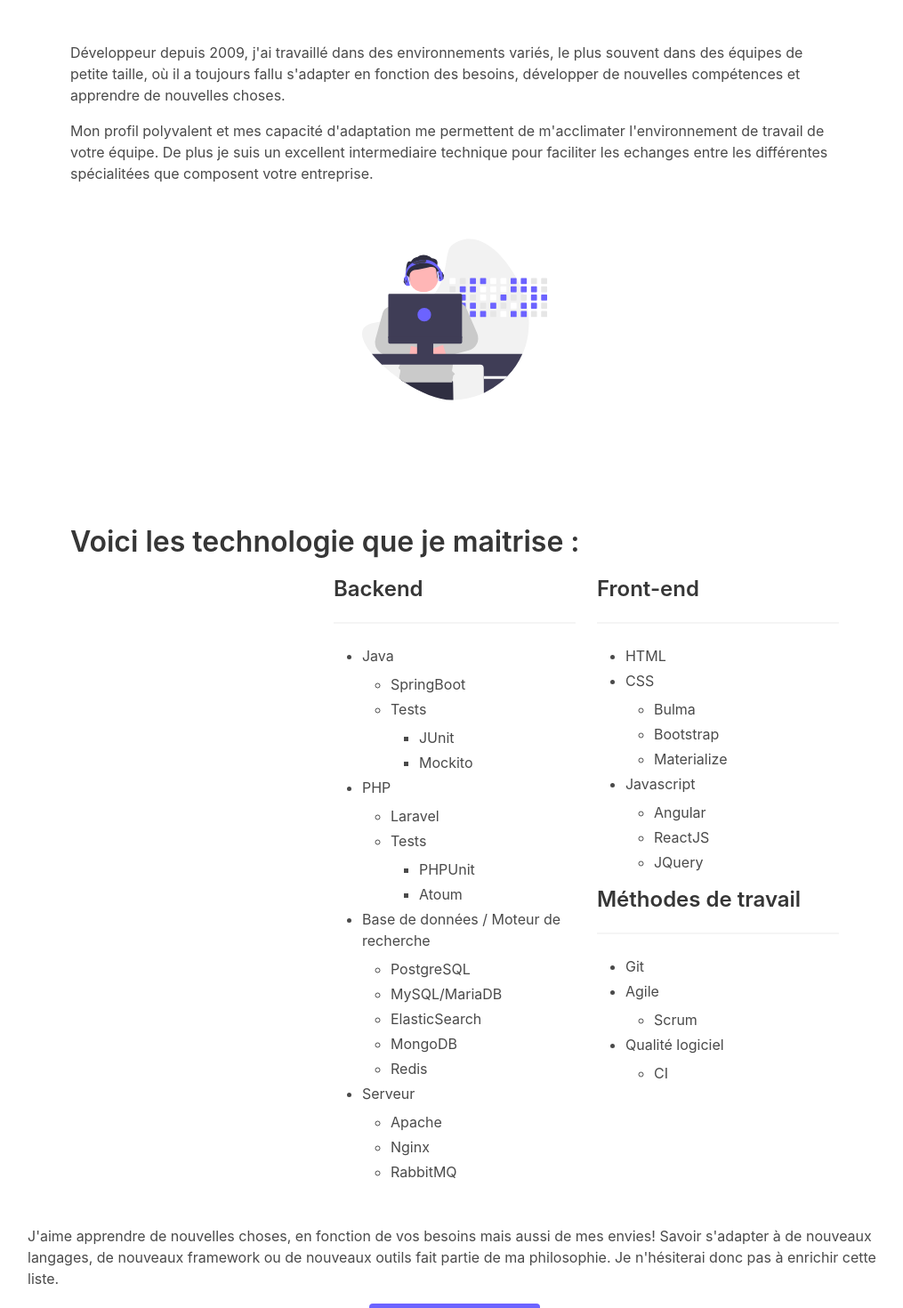
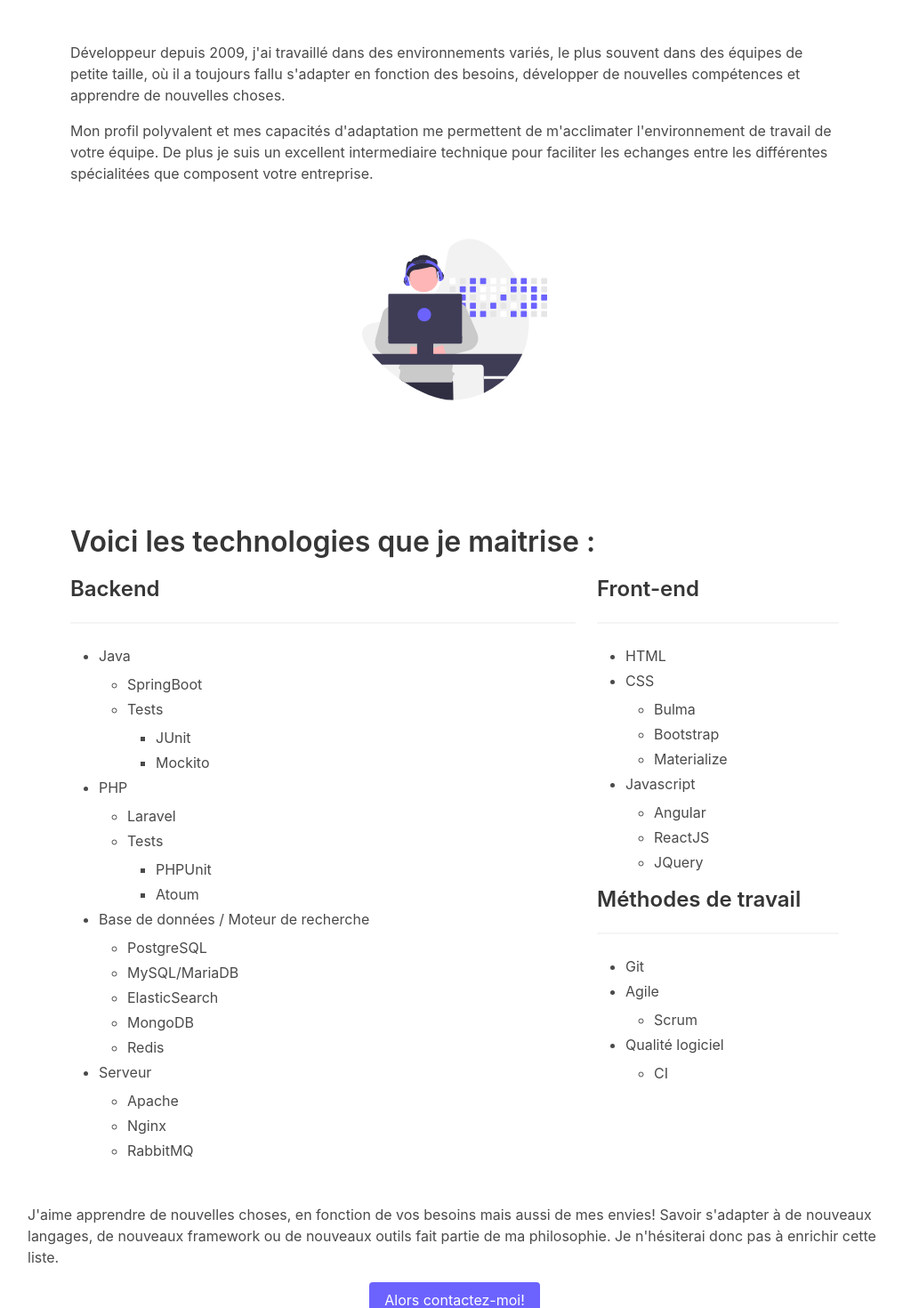
Before and after one commit to BeGooDev/begoodev, a Next.js app: page /development in a window 1280 px wide. Shown: the part 200-1670 px from the top of the page at 89% size, without its empty margins (129-1144 px from the left). Built offline with nearby package versions, Linux system fonts and the light colour scheme.

Commit message:
spellcheck Thanks to @mathieucollet

```diff
--- a/pages/development.js
+++ b/pages/development.js
@@ -34,7 +34,7 @@ export default function stackPage() {
                                 choses.
                             </p>
                             <p>
-                                Mon profil polyvalent et mes capacité d'adaptation me permettent de m'acclimater
+                                Mon profil polyvalent et mes capacités d'adaptation me permettent de m'acclimater
                                 l'environnement de travail de votre équipe.
                                 De plus je suis un excellent intermediaire technique pour faciliter les echanges entre
                                 les
@@ -52,10 +52,10 @@ export default function stackPage() {
 
                         <section className="section">
                             <h3 className="is-size-3">
-                                Voici les technologie que je maitrise :
+                                Voici les technologies que je maitrise :
                             </h3>
                             <div className="columns is-multiline">
-                                <div className="column is-offset-one-third-desktop is-one-third-desktop">
+                                <div className="column is-center">
                                     <h4 className="title is-size-4">
                                         Backend
                                     </h4>
--- a/pages/index.js
+++ b/pages/index.js
@@ -69,9 +69,8 @@ export default function Home() {
                                 <img src="/svg/undraw_Web_developer_re_h7ie.svg" alt="Mes compétences"/>
                             </figure>
                             <p className="px-2">
-                                Je prends en charge le développement de votre application web et mobile en veillant
-                                concevoir
-                                une architecture solide et à la qualité du code.
+                                Je prends en charge le développement de votre application web et mobile en veillant à
+                                concevoir une architecture solide et en prenant soin de la qualité du code.
                             </p>
                         </div>
                         <div className="column is-one-third-desktop is-full-mobile has-text-centered-mobile">
```
